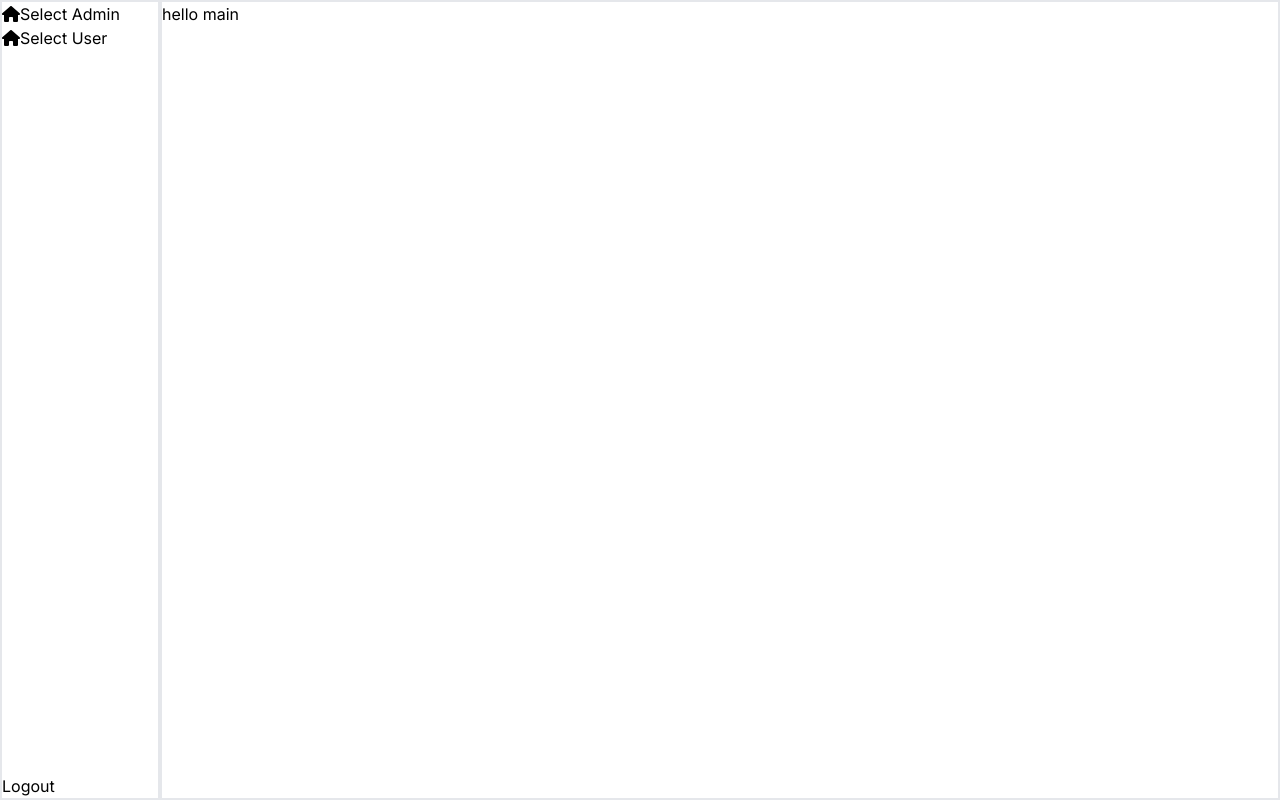
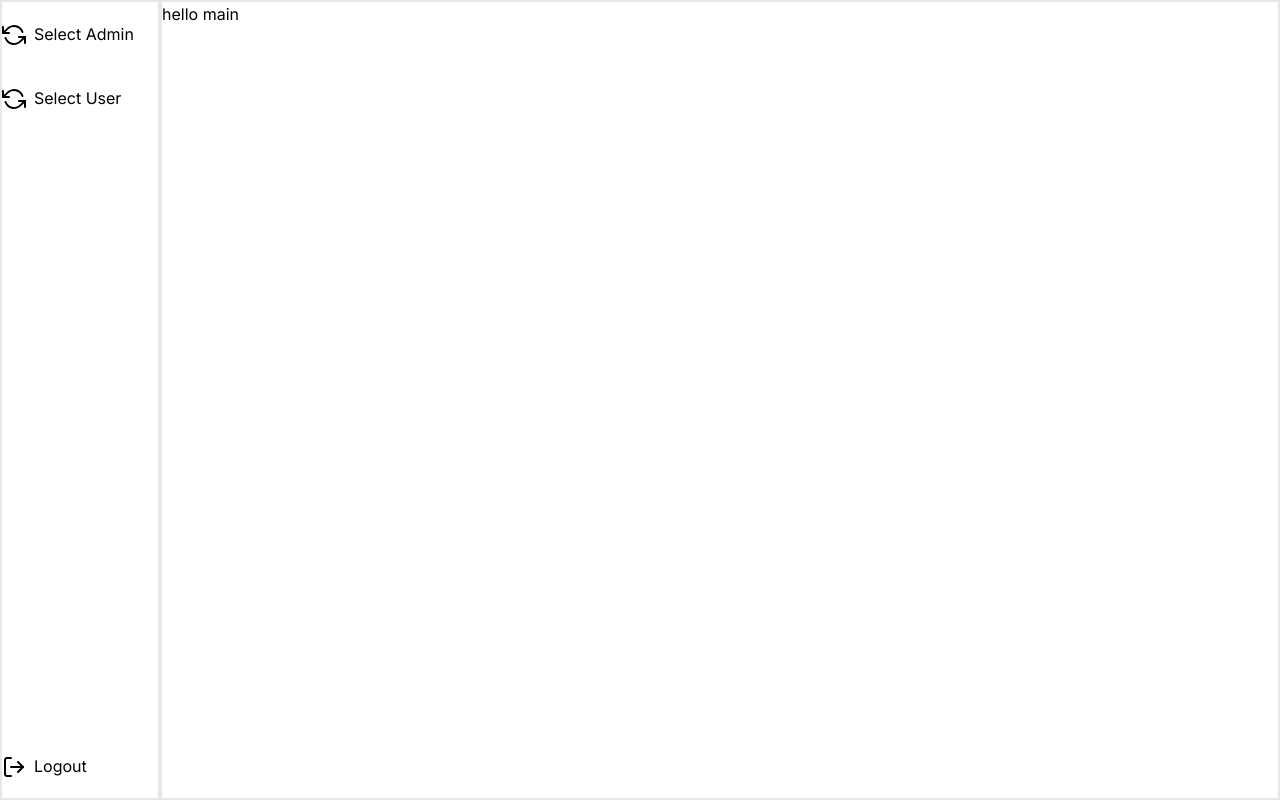
Before and after one commit to caption01/datawow-concert-application, a Next.js app in the folder app/: page / in a window 1280 px wide. Built offline with nearby package versions, Linux system fonts and the light colour scheme.

Commit message:
fix icon and styling sidebar

```diff
--- a/app/src/components/concert/cardMeta/concertMeta.tsx
+++ b/app/src/components/concert/cardMeta/concertMeta.tsx
@@ -1,5 +1,4 @@
-import Icons from "@/components/icons";
-
+import { Icons } from "@/components";
 import { faPerson } from "@fortawesome/free-solid-svg-icons";
 
 const bgColorVariants: Record<string, string> = {
--- a/app/src/components/icons/index.tsx
+++ b/app/src/components/icons/index.tsx
@@ -33,4 +33,4 @@ const Icons = ({ i = "human", ...rest }: IProps) => {
   return <ISvg className="inline-block" {...rest} />;
 };
 
-export default Icons;
+export { Icons };
--- a/app/src/components/index.ts
+++ b/app/src/components/index.ts
@@ -1,2 +1,3 @@
 export * from "./sideBar";
 export * from "./concert";
+export * from "./icons";
--- a/app/src/components/sideBar/index.tsx
+++ b/app/src/components/sideBar/index.tsx
@@ -2,10 +2,11 @@
 
 import { useContext } from "react";
 import { useRouter } from "next/navigation";
-import { FontAwesomeIcon } from "@fortawesome/react-fontawesome";
-import { faHome } from "@fortawesome/free-solid-svg-icons";
+// import { FontAwesomeIcon } from "@fortawesome/react-fontawesome";
+// import { faHome } from "@fortawesome/free-solid-svg-icons";
 
 import { UserContext } from "@/hooks";
+import { Icons } from "@/components";
 import { map } from "lodash";
 
 const getSideBarMenuActions = (currentUser: any, sideBarMenu: any) => {
@@ -47,6 +48,7 @@ export function SideBar() {
     {
       id: "default-1",
       title: "Select Admin",
+      icon: "refresh",
       onClick: () => {
         onSelectRole("ADMIN");
         goTo("/admin");
@@ -55,6 +57,7 @@ export function SideBar() {
     {
       id: "default-2",
       title: "Select User",
+      icon: "refresh",
       onClick: () => {
         onSelectRole("USER");
         goTo("/user");
@@ -66,6 +69,7 @@ export function SideBar() {
     {
       id: "admin-1",
       title: "Home",
+      icon: "home",
       onClick: () => {
         goTo("/admin");
       },
@@ -73,6 +77,7 @@ export function SideBar() {
     {
       id: "admin-2",
       title: "History",
+      icon: "inbox",
       onClick: () => {
         goTo("/admin/history");
       },
@@ -80,6 +85,7 @@ export function SideBar() {
     {
       id: "admin-3",
       title: "Switch to user",
+      icon: "refresh",
       onClick: () => {
         onSwitchUser();
       },
@@ -90,6 +96,7 @@ export function SideBar() {
     {
       id: "user-1",
       title: "Home",
+      icon: "home",
       onClick: () => {
         goTo("/user");
       },
@@ -97,12 +104,14 @@ export function SideBar() {
     {
       id: "user-2",
       title: "History",
+      icon: "inbox",
       onClick: () => {
         goTo("/user/history");
       },
     },
     {
       id: "user-3",
+      icon: "refresh",
       title: "Switch to admin",
       onClick: () => {
         onSwitchUser();
@@ -123,21 +132,28 @@ export function SideBar() {
   return (
     <div className="flex flex-col justify-between h-full">
       <div className="flex flex-col">
-        {SideBarTitle && <div className="">{SideBarTitle}</div>}
+        {SideBarTitle && (
+          <div className="my-8 text-4xl font-bold">{SideBarTitle}</div>
+        )}
         {map(sideBarMenuAction, (action) => {
           return (
             <div
               key={action?.id}
-              className=""
+              className="flex items-center hover:bg-blue-100 h-[64px]"
               onClick={() => action?.onClick()}
             >
-              <FontAwesomeIcon icon={faHome} />
+              <span className="pr-2">
+                {action?.icon && <Icons i={action?.icon} />}
+              </span>
               {action?.title}
             </div>
           );
         })}
       </div>
-      <div className="flex">
+      <div className="flex items-center hover:bg-blue-200 h-[64px]">
+        <span className="pr-2">
+          <Icons i={"logout"} />
+        </span>
         <div
           className=""
           onClick={() => {
```
